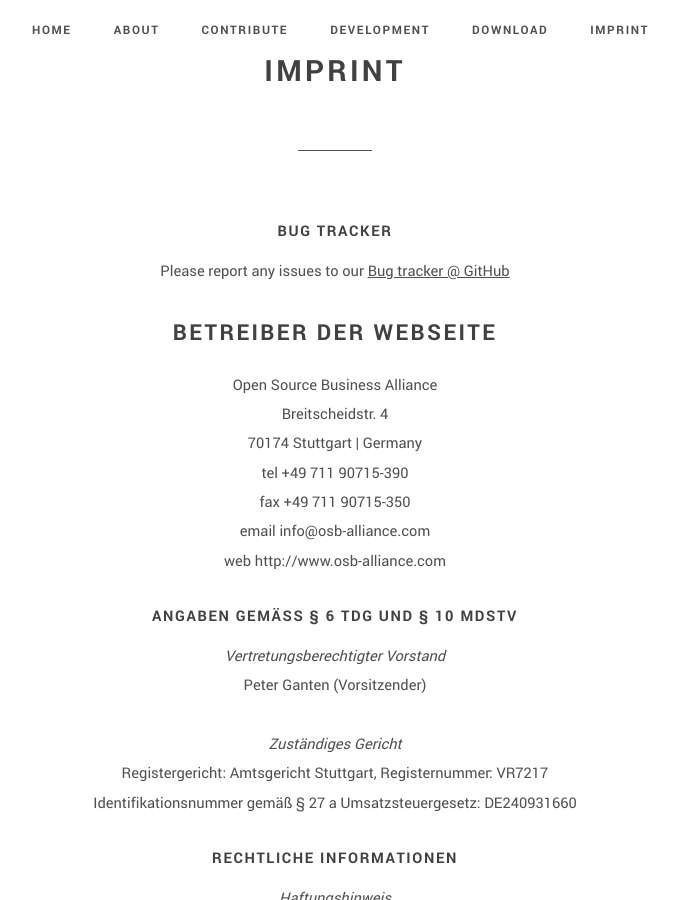
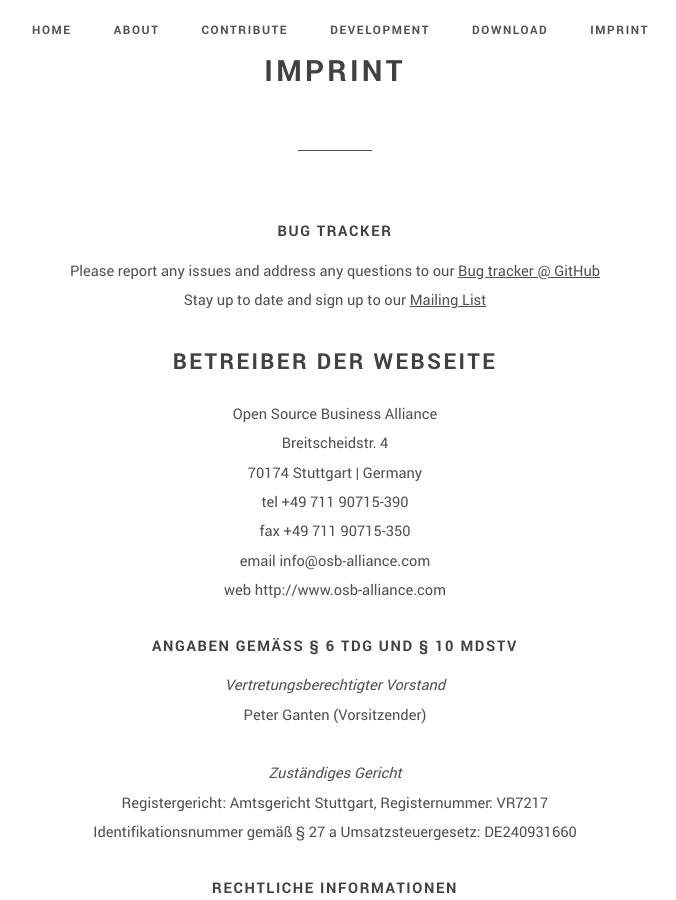
Before and after one commit to iridium-browser/tracker, a Jekyll site: the page built from imprint.md, in a window 1280 px wide and 900 px high, scrolled down 465 px. Shown: the whole window, without its empty margins (305-981 px from the left). Built offline with Jekyll 4.4.1, drawn with Linux system fonts in a browser that asks for light colours.

Commit message:
updated imprint
added mailing list info to imprint

```diff
--- a/imprint.md
+++ b/imprint.md
@@ -4,7 +4,9 @@
 ---
 
 #### Bug Tracker ####
-Please report any  issues to our [Bug tracker @ GitHub](https://github.com/iridium-browser/iridium-browser/issues)
+Please report any  issues and address any questions to our [Bug tracker @ GitHub](https://github.com/iridium-browser/iridium-browser/issues)
+Stay up to date and sign up to our [Mailing List](http://lists.inai.de/mailman/listinfo/iridium)
+
 
 
 Betreiber der Webseite
```
